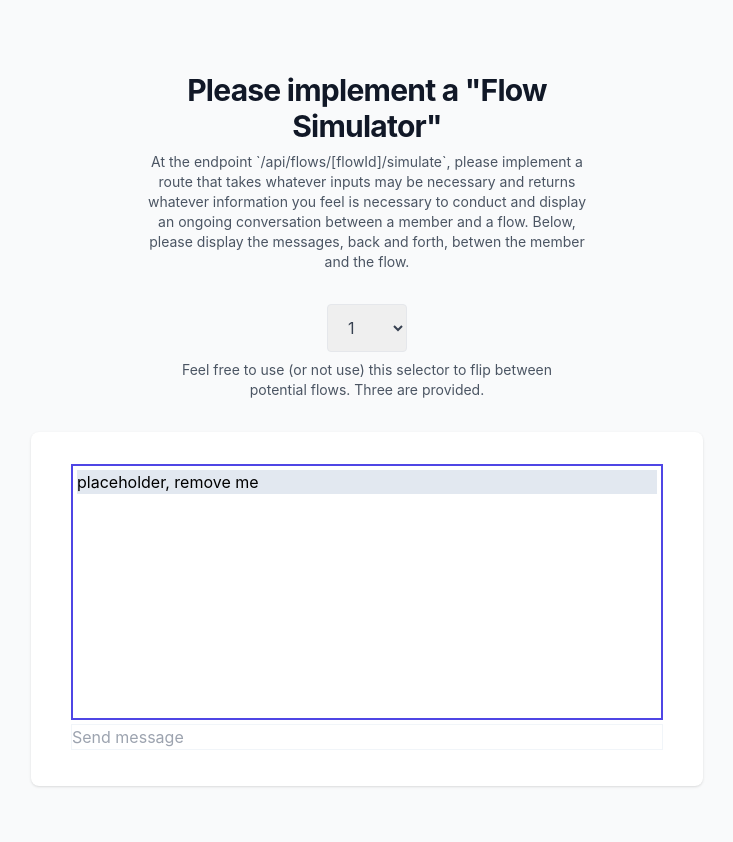
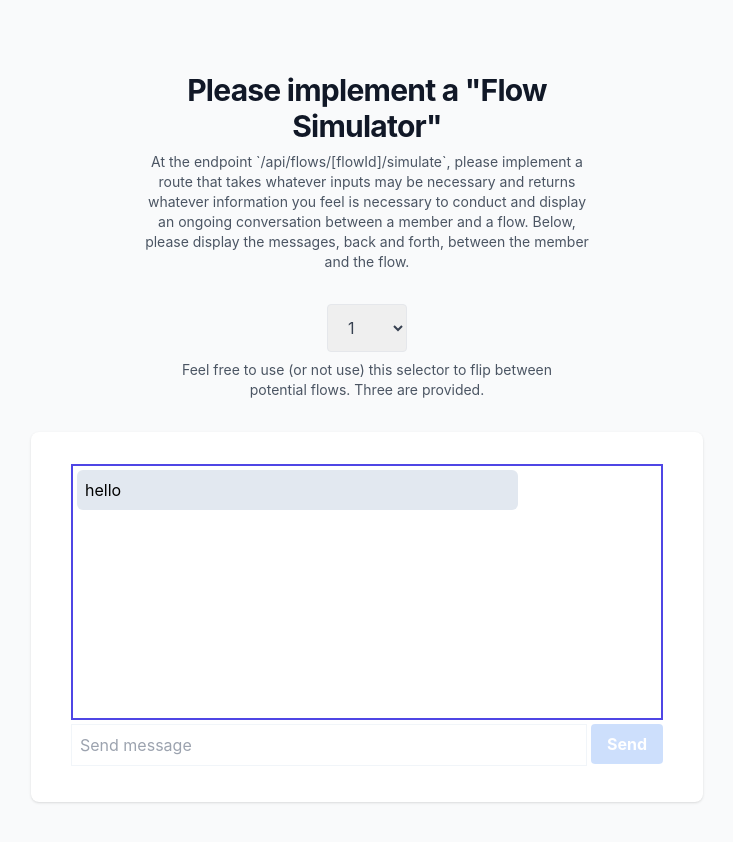
Before and after one commit to strive-messaging/FullStackExercise, a Next.js app: page / in a window 1280 px wide. Shown: the top 842 px of the page, without its empty margins (273-1006 px from the left). Built offline with nearby package versions, Linux system fonts and the light colour scheme.

Commit message:
Susan Malmrose full stack feature exercise

```diff
--- a/lib/flows/machine.ts
+++ b/lib/flows/machine.ts
@@ -4,16 +4,22 @@
 // Implements a cursor that advances across a flow definition
 // and processes inputs with actions
 
-import { Flow, Member } from "../models";
+import { Flow, Member, Message, MessageResponse } from "../models";
 
+/**
+ * Called when chat is first initiated to display
+ * initial message for flow to user.
+ * @param member
+ * @param flow
+ */
 export async function init(
   member: Member,
   flow: Flow
-) {
+): Promise<MessageResponse> {
   let stopIndex = 0
-  const messages = []
+  const messages: Message[] = []
   for (const action of flow.definition) {
-    messages.push(action.message)
+    messages.push({message:action.message, userMessage: false})
     if (['getInfo', 'multipleChoice'].includes(action.type)) {
       break
     }
@@ -22,33 +28,66 @@ export async function init(
   return { messages, stopIndex }
 }
 
+/**
+ * Called when user has sent a message to the api.
+ * @param member
+ * @param flow
+ * @param startIndex
+ * @param message
+ */
 export async function receiveMessage(
   member: Member,
   flow: Flow,
   startIndex: number,
   message: string
-) {
+): Promise<MessageResponse> {
   let index = 0
-  const messages = []
+  const messages: Message[] = []
+
   for (const action of flow.definition.slice(startIndex)) {
-    messages.push(action.message)
+
+    // add initial message first time the user replies
+    if (startIndex === 0) {
+      messages.push({message:action.message, userMessage: false})
+    }
+
     if (index !== 0 && ['getInfo', 'multipleChoice'].includes(action.type)) {
       break
     }
+
     // GetInfo: Save info in message to key in member
     if (action.type === 'getInfo') {
-      (member[action.key] as any) = message
+      (member[action.key] as any) = message;
     }
+
+    // multipleChoice:
     if (action.type === 'multipleChoice') {
+
+      // look for a match in responses value or synonyms
       const match = action.responses.find(r => {
         return r.value === message.trim() || r.synonyms.includes(message.trim())
       })
+
+      // add message for matching response to message array
       if (match) {
-        messages.push(match.message)
+        messages.push({message:match.message, userMessage: false})
       }
+      // otherwise return unrecognized color message
+      else {
+        messages.push({message:`Sorry, we don't recognized that color.`, userMessage: false})
+      }
+
+    }
+    // add message for other flow types
+    else {
+      messages.push({message:action.message, userMessage: false})
     }
     index++
   }
-  console.warn({ messages, stopIndex: startIndex + index, member })
+  // If there are no more messages in the flow to return to the user, send them
+  // a thank you message.
+  if (!messages.length) {
+    messages.push({message:'Thanks for the conversation!', userMessage: false})
+  }
   return { messages, stopIndex: startIndex + index, member }
 }
--- a/pages/api/flows/[flowId]/simulate.ts
+++ b/pages/api/flows/[flowId]/simulate.ts
@@ -1,5 +1,5 @@
 import { init, receiveMessage } from '@/lib/flows/machine'
-import { Flow, FLOWS, Member } from '@/lib/models'
+import { Flow, FLOWS, Member, MessageResponse } from '@/lib/models'
 import { NextApiRequest, NextApiResponse } from 'next'
 
 // Flow Simulation Endpoint
@@ -20,13 +20,22 @@ export default async (req: NextApiRequest, res: NextApiResponse) => {
   // Please do something here to allow simulation of interaction with the flow!
   // const y = init(?)
   // const x = receiveMessage(?)
+  let result: MessageResponse;
 
-  const result = await receiveMessage(
-    member as unknown as Member,
-    flow as Flow,
-    startIndex,
-    message
-  )
-  console.warn(result)
-  return res.json({ ok: true })
+  // If startIndex is 0 then we need to send the first message of the flow.
+  if (startIndex === 0) {
+    let result = await init(member as unknown as Member, flow as Flow)
+    return res.json({ ok: true, data: result })
+  }
+  // otherwise we need to handle receiving a message from the user.
+  else  {
+    result = await receiveMessage(
+      member as unknown as Member,
+      flow as Flow,
+      startIndex,
+      message
+    )
+    return res.json({ ok: true, data: result })
+  }
+
 }
--- a/pages/index.tsx
+++ b/pages/index.tsx
@@ -1,8 +1,18 @@
 import Head from 'next/head'
-import { useState } from 'react'
+import {useEffect, useState} from 'react'
+import {Member, Message, MEMBER} from "@/lib/models";
 
-async function simulateFlow(flowId: number, member: any, message: string) {
-  const res = await fetch(`/api/flows/${flowId}/simulate`, {
+/**
+ * Calls the backend to send and retrieve messages
+ * @param flowId
+ * @param member
+ * @param message
+ * @param startIndex
+ */
+async function simulateFlow(flowId: number, member: Member, message: string, startIndex: number) {
+  // got an error about relative paths without parsing the URL
+  const url = new URL(`/api/flows/${flowId}/simulate`, 'http://localhost:3000')
+  const res = await fetch(url, {
     method: 'POST',
     headers: {
       'Content-Type': 'application/json',
@@ -10,17 +20,68 @@ async function simulateFlow(flowId: number, member: any, message: string) {
     body: JSON.stringify({
       member,
       message,
-      startIndex: 0,
+      startIndex: startIndex,
     }),
   })
   return res
 }
 
+/**
+ * Home() Component.
+ */
 export default function Home() {
-  const [flowId, setFlowId] = useState(1)
 
-  // This format provided for convenience. Please change if necessary.
-  const [messages, setMessages] = useState([{ message: 'placeholder, remove me' }])
+  const [flowId, setFlowId] = useState<number>(1)
+  const [messages, setMessages] = useState<Message[]>([])
+  const [sentMessage, setSentMessage] = useState<string>('')
+  const [messageSent,setMessageSent] = useState<string>('')
+  const [startIndex, setStartIndex] = useState<number>(0)
+
+  // useEffect hook to call the api.
+  // Will be called when either flowId or startIndex state has been updated.
+  useEffect( () => {
+
+    // flowId is set in initial state value, but just in case,
+    // handle it being null
+    if (flowId == null) {
+      return;
+    }
+
+    // Call api and update messages state.
+    simulateFlow(flowId, MEMBER, sentMessage, startIndex).then(function(response) {
+      return response.json();
+    }).then(function(response) {
+      for (const msg of response.data.messages) {
+        setMessages(messages => [...messages, msg])
+      }
+    });
+
+  }, [flowId,startIndex])
+
+  // Submit button handler.
+  // Updates state for sentMessage;
+  // Updates state for startIndex (which triggers useEffect to call the api again);
+  // Clears send message state (which clears the form input).
+  const handleSend = () => {
+    setStartIndex(startIndex+1)
+    setMessages(messages => [...messages, {message: messageSent, userMessage: true}])
+    setSentMessage(messageSent)
+    setMessageSent('')
+  };
+
+  // Clears states when flow option is changed and sets flowId in state.
+  const handleFlowChange = (event: any) => {
+    setSentMessage('')
+    setMessages([])
+    setMessageSent('')
+    setStartIndex(0)
+    setFlowId(parseInt(event.target.value || '1', 10))
+  };
+
+  // Sets the value of the message input in setMessageSent state.
+  const handleSendMessageChange = (event: any) => {
+    setMessageSent(event.target.value);
+  };
 
   return (
     <div className="h-screen bg-gray-50">
@@ -39,13 +100,13 @@ export default function Home() {
               At the endpoint `/api/flows/[flowId]/simulate`, please implement a route that takes
               whatever inputs may be necessary and returns whatever information you feel is
               necessary to conduct and display an ongoing conversation between a member and a flow.
-              Below, please display the messages, back and forth, betwen the member and the flow.
+              Below, please display the messages, back and forth, between the member and the flow.
             </p>
           </div>
           <div className="mt-8 mx-auto max-w-sm text-center">
             <select
               className="border mx-auto border-gray-200 text-gray-700 py-3 px-4 pr-8 rounded leading-tight focus:outline-none focus:bg-white focus:border-gray-500"
-              onChange={(e) => setFlowId(parseInt(e.target.value || '1', 10))}
+              onChange={handleFlowChange}
             >
               <option>1</option>
               <option>2</option>
@@ -59,19 +120,31 @@ export default function Home() {
 
           <div className="mt-8 sm:mx-auto sm:w-full sm:max-w-2xl">
             <div className="bg-white py-8 px-4 shadow sm:rounded-lg sm:px-10">
-              <div className="border-solid border-2 border-indigo-600 h-64">
-                {messages.map((m, i) => (
-                  <div key={i} className="m-1 bg-slate-200">
-                    {m.message}
-                  </div>
-                ))}
+              <div className="border-solid border-2 border-indigo-600 h-64 overflow-auto">
+                {messages?.map((m: Message, i: number) =>
+                  {
+                    return <div key={i} className={`${m.userMessage ? "ml-auto bg-slate-300  justify-end" : "bg-slate-200"} p-2 m-1 rounded-md w-3/4  flex flex-row`}>
+                      {m.message}
+                    </div>
+                  }
+                )}
               </div>
-              <div className="border-solid border border-slate-100 my-1">
-                <input
-                  className="w-full"
-                  onChange={(e) => console.warn(e.target.value)}
-                  placeholder="Send message"
-                />
+              <div className="my-1 flex">
+                <div className="border-solid border border-slate-100 flex-grow">
+                  <input
+                    className="w-full p-2"
+                    id="sentMessageInput"
+                    name="sentMessageInput"
+                    onChange={handleSendMessageChange}
+                    placeholder="Send message"
+                    value={messageSent}
+                  />
+                </div>
+                <div className="ml-1">
+                  <button className="bg-blue-500 hover:bg-blue-700 text-white font-bold py-2 px-4 rounded disabled:opacity-25" onClick={handleSend} disabled={!messageSent}>
+                    Send
+                  </button>
+                </div>
               </div>
             </div>
           </div>
```
Also changed, not shown: lib/models/index.ts (+38 -7 lines).
